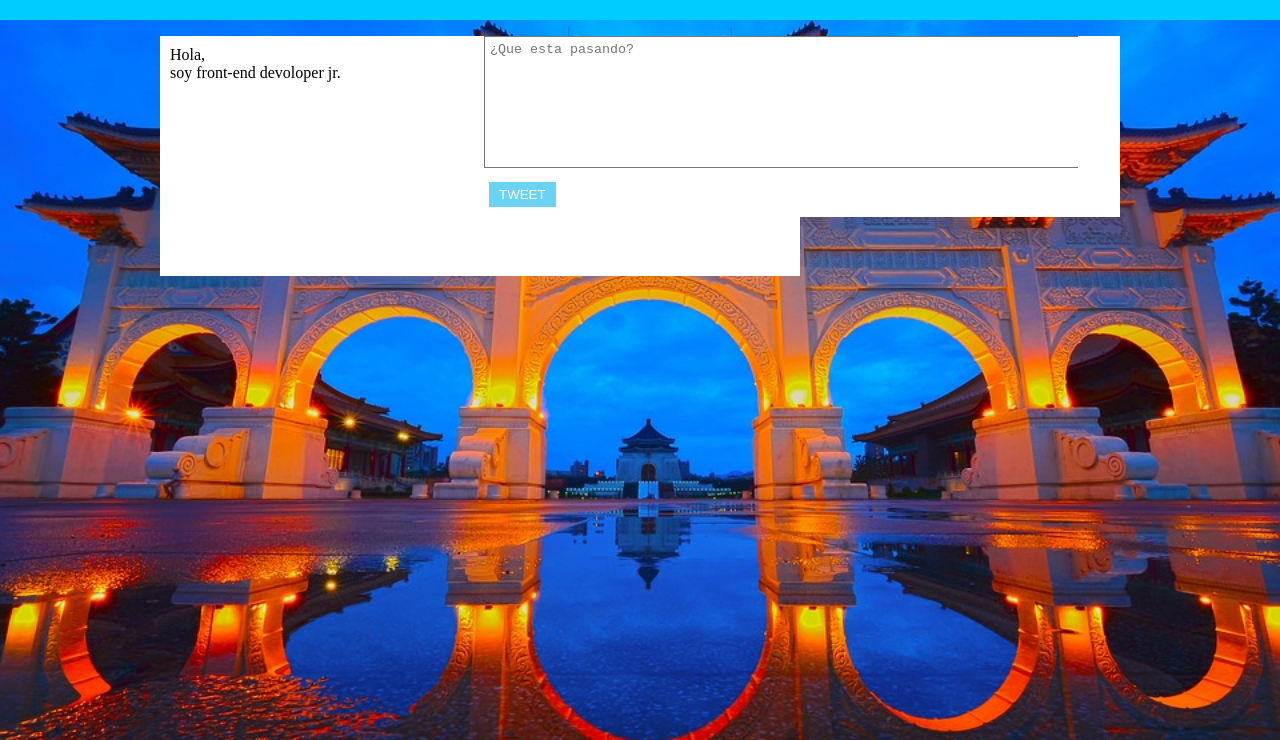
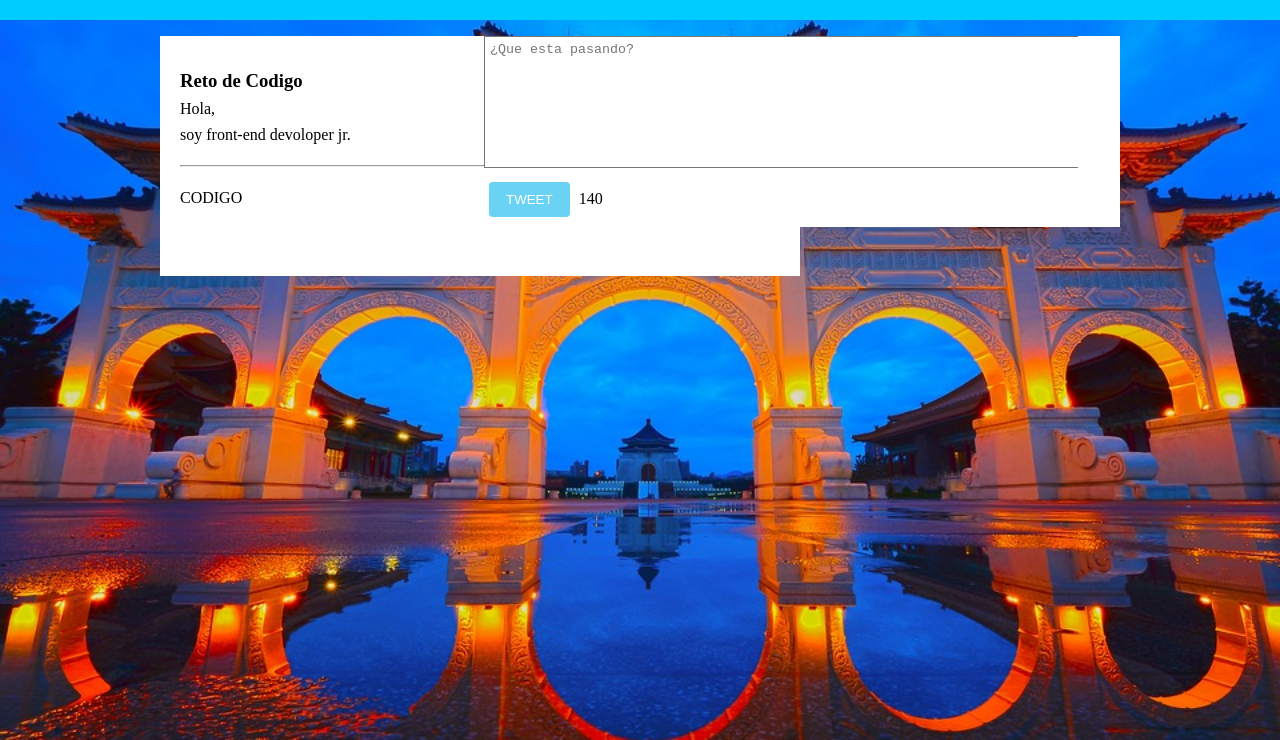
Before and after one commit to Eliza29/twitter, a plain HTML site: page index.html in a window 1280 px wide. Shown: the part 60-800 px from the top of the page. Drawn offline with Linux system fonts and the light colour scheme.

Commit message:
version 0.0.2 contador de caracteres

```diff
--- a/css/main.css
+++ b/css/main.css
@@ -7,6 +7,7 @@ header {
     background-color: #00ccff;
     height:10vh;
     width: 100%;
+    padding: 1vh;
     margin-bottom: 1vh;
 }
 h1{
@@ -24,12 +25,16 @@ section{
 }
 #fixed-box{
     background-color: #ffffff;
+    line-height: 1.6;
     position: absolute;
     left: 20vh;
     top: 1vh;
-    padding: 10px;
+    padding: 30px 20px 10px;
     height: 30vh;
     width: 80vh;
+}
+hr{
+    margin: 18px 0px;
 }
 #mobile-box{
     background-color: #ffffff;
@@ -43,15 +48,16 @@ textarea{
     resize: none;
     display: inline;
     padding: 5px;
-
 }
 button{
     background-color: #6ad2f3;
     border: none;
+    border-radius: 4px;
     color: #ffffff;
-    padding: 5px 10px;
+    padding: 10px 17px;
     margin: 10px 5px;
 }
+
 .styleDiv {
     background:#ffffff;
     border-radius: 5px;
--- a/index.html
+++ b/index.html
@@ -13,13 +13,16 @@
     </header>
     <section>
         <div id= fixed-box>
+            <h3>Reto de Codigo</h3>
             <p>Hola,</p>
             <p>soy front-end devoloper jr.</p>
+            <hr>
+            <p>CODIGO</p>
         </div>
         <div  id = mobile-box>
             <textarea name="text" id="twitter-area" cols="71" rows="8" placeholder="¿Que esta pasando?"></textarea>
             <button type="text" id="tweet-button">TWEET</button>
-            <p></p>
+            <span>140</span>
         </div>
 
 
--- a/js/app.js
+++ b/js/app.js
@@ -1,10 +1,14 @@
 /*
-Versión 0.0.1
+Versión 0.0.2
 
-Diseñar un formulario que permita ingresar un texto y un botón para "twittear".
-Agregar un evento de click al botón o de submit al formulario.
-En el evento, obtener el texto.
-Agregar el texto al HTML.
+No ingresar texto vacío (deshabilitar el botón de "twittear").
+Contar la cantidad de caracteres de forma regresiva.
+tweetButton.addEventListener('click',disableButton)
+   function disableButton(){
+       do{
+        tweetButton.disabled = true;
+       }while(!twitterArea.value);
+}
 */
 window.addEventListener('load',function(){
 
@@ -13,9 +17,9 @@ var twitterArea = document.getElementById('twitter-area');
 var tweetButton = document.getElementById('tweet-button');
 
 tweetButton.addEventListener('click',addText)
-   function addText(){
+
+  function addText(){
     if(twitterArea){
-
         var parentDiv = document.getElementsByTagName('section')[0];
         var newDiv = document.createElement('div');
         var saveText = document.createElement('p');
@@ -28,4 +32,14 @@ tweetButton.addEventListener('click',addText)
     }
 }
 
+twitterArea.addEventListener('keyup',counter)
+
+function counter(){
+
+    var counterBox = document.getElementsByTagName('span')[0];
+    var count = 140;
+    count = 140-twitterArea.value.length;
+    counterBox.textContent= count;
+}
+
 });
```
